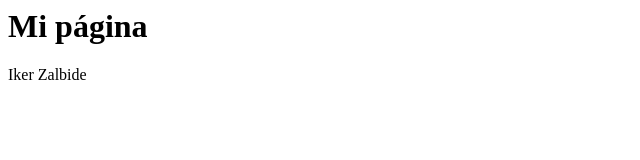
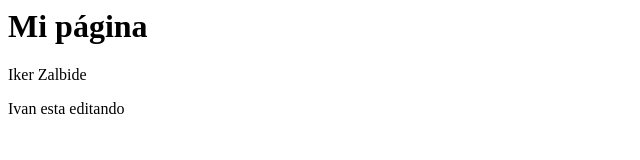
Before and after one commit to IkerZalbide/SMR2_22-23, a plain HTML site: page index.html in a window 1280 px wide. Shown: the whole page, without its empty margins (0-640 px from the left). Drawn offline with Linux system fonts and the light colour scheme.

Commit message:
Update index.html

```diff
--- a/index.html
+++ b/index.html
@@ -3,5 +3,6 @@
   <body>
     <h1>Mi página</h1>
     <p>Iker Zalbide</p>
+    Ivan esta editando
   </body>
 </html>
```
